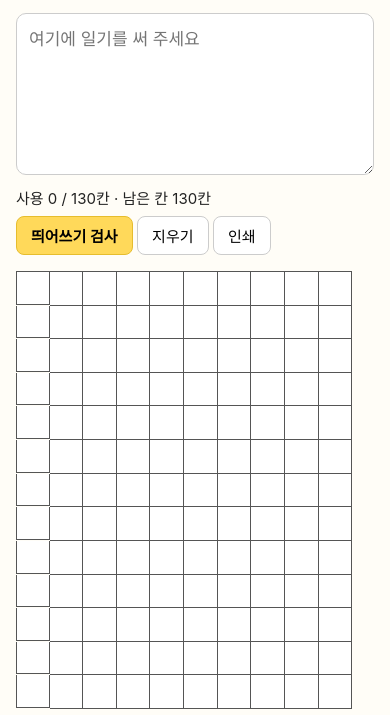
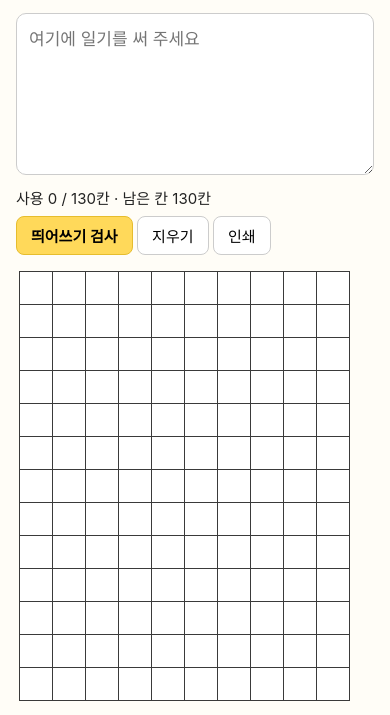
Before and after one commit to gyunam-unary/diary, a plain HTML site: page index.html in a window 390 px wide. Shown: the part 83-798 px from the top of the page. Drawn offline with Linux system fonts and the light colour scheme.

Commit message:
원고지 칸을 정수 픽셀 정사각형으로 맞춰 가로·세로 선이 일직선으로 이어지게 함

```diff
--- a/index.html
+++ b/index.html
@@ -16,20 +16,20 @@
   button{padding:8px 14px;font-size:15px;border:1px solid #ccc;background:#fff;border-radius:8px;cursor:pointer;font-family:inherit}
   button.primary{background:#ffd95a;border-color:#e6bd2e;font-weight:600}
   button:disabled{opacity:.6;cursor:default}
-  .grid{display:grid;grid-template-columns:repeat(10,minmax(0,1fr)) minmax(0,.65fr)}
-  .cell{aspect-ratio:1/1;border-right:1.5px solid #555;border-bottom:1.5px solid #555;display:flex;align-items:center;justify-content:center;font-size:clamp(16px,5.2vw,30px);background:#fff;min-width:0;position:relative}
-  .cell.f{border-left:1.5px solid #555}
-  .cell.top{border-top:1.5px solid #555}
+  /* 원고지: 모든 칸은 정수 px 크기의 같은 정사각형(border-box). 선은 1px로 칸 오른쪽·아래 + 판 왼쪽·위 */
+  .sheet{--cs:48px;--mw:31px;--ln:#3a3a3a;display:flex;align-items:flex-start;justify-content:center}
+  .board{display:grid;grid-template-columns:repeat(10,var(--cs));grid-auto-rows:var(--cs);border-top:1px solid var(--ln);border-left:1px solid var(--ln);background:#fff;flex:none}
+  .cell{box-sizing:border-box;width:var(--cs);height:var(--cs);min-width:var(--cs);min-height:var(--cs);max-width:var(--cs);max-height:var(--cs);flex:none;border-right:1px solid var(--ln);border-bottom:1px solid var(--ln);display:flex;align-items:center;justify-content:center;font-size:calc(var(--cs)*.6);line-height:1;background:#fff;position:relative;overflow:hidden;margin:0;padding:0}
   .cell.ov{color:#d33;background:#fff2f2}
-  .cell.line{border-top:3px solid #d33}
+  .cell.line{box-shadow:inset 0 2px 0 #d33}
   .cell.hl{background:#fff1a8;box-shadow:inset 0 0 0 2px #f0b400}
-  .cell .p{position:absolute;left:3px;bottom:2px;font-size:.68em;line-height:1;pointer-events:none}
-  .cell .p-share{position:absolute;right:5px;bottom:4px;font-size:.55em;line-height:1;pointer-events:none}
-  .cell .qo,.cell .qc{position:absolute;top:-.08em;font-size:1.05em;line-height:1;pointer-events:none}
-  .cell .qo{right:.12em}
-  .cell .qc{left:.02em}
-  .mg{display:flex;align-items:flex-end;justify-content:flex-start;padding:0 0 3px 3px;font-size:clamp(16px,5.2vw,30px);line-height:1;min-width:0}
-  .mg.v{align-items:center;justify-content:center;padding:0;color:#2a62d9;font-weight:700;font-size:clamp(14px,4.4vw,24px)}
+  .cell .p{position:absolute;left:12%;bottom:6%;font-size:.75em;line-height:1;pointer-events:none}
+  .cell .p-share{position:absolute;right:8%;bottom:6%;font-size:.6em;line-height:1;pointer-events:none}
+  .cell .qo,.cell .qc{position:absolute;top:6%;font-size:.9em;line-height:.8;pointer-events:none}
+  .cell .qo{right:10%}
+  .cell .qc{left:10%}
+  .mgcol{display:grid;grid-template-columns:var(--mw);grid-auto-rows:var(--cs);padding-top:1px;flex:none}
+  .mg{box-sizing:border-box;width:var(--mw);height:var(--cs);display:flex;align-items:center;justify-content:center;font-size:calc(var(--cs)*.5);line-height:1;color:#2a62d9;font-weight:700;overflow:hidden}
   .mg.ov{color:#d33}
   .note{font-size:13px;color:#777;margin-top:12px;line-height:1.6}
   .panel{margin:0 0 16px;border:1px solid #e6d9a8;background:#fffbea;border-radius:10px;padding:12px;font-size:15px}
@@ -43,7 +43,7 @@
   .sg .arrow{color:#999;margin:0 4px}
   .sg button{padding:6px 12px;font-size:14px}
   .small{font-size:12px;color:#8a7a3a;margin-top:8px;line-height:1.5}
-  @media print{textarea,.bar,.note,h1,p.sub,.panel{display:none}body{background:#fff;padding:0}.cell.hl{background:#fff;box-shadow:none}}
+  @media print{textarea,.bar,.note,h1,p.sub,.panel{display:none}body{background:#fff;padding:0}.wrap{max-width:none}.sheet{--cs:60px !important;--mw:39px !important}.cell.hl{background:#fff;box-shadow:none}}
 </style>
 </head>
 <body>
@@ -53,7 +53,7 @@
   <textarea id="t" rows="5" placeholder="여기에 일기를 써 주세요"></textarea>
   <div class="bar"><span id="c" class="count"></span><span><button id="chk" class="primary">띄어쓰기 검사</button> <button id="clr">지우기</button> <button onclick="window.print()">인쇄</button></span></div>
   <div id="p" class="panel" hidden></div>
-  <div id="g" class="grid"></div>
+  <div class="sheet" id="sheet"><div id="g" class="board"></div><div id="mgc" class="mgcol"></div></div>
   <p class="note">글 맨 첫 칸은 비우고, 띄어쓰기와 쉼표 같은 문장부호도 한 칸씩 차지해요. 줄 맨 앞에 오는 띄어쓰기는 생략하고, 엔터를 치면 다음 줄 첫 칸부터 이어 써요.<br>
   마침표(.) 뒤에는 칸을 비우지 않아요. 마침표가 혼자 한 칸을 쓸 때는 칸의 왼쪽 아래에 찍어요. 줄이 꽉 차서 마침표가 다음 줄로 넘어가면 그 줄 마지막 글자와 같은 칸의 오른쪽 아래에 찍어요. 줄 끝에서 띄어 써야 하면 다음 줄 첫 칸을 비우지 않고 칸 밖에 <b style="color:#2a62d9">V</b> 표시를 해요. (칸 밖 표시는 칸 수에 넣지 않아요.) 여는 큰따옴표는 칸의 오른쪽 위, 닫는 큰따옴표는 왼쪽 위에 두어요.</p>
   <p class="note">띄어쓰기 검사는 완벽하지 않을 수 있어요. 틀리게 알려 주거나 놓치는 곳도 있으니, 눌러 보기 전에 한 번 더 확인해 주세요. 검사는 이 기기 안에서만 이루어지고, 쓴 글은 어디로도 보내지지 않아요.</p>
@@ -115,17 +115,23 @@ function layout(text){
   let used=cells.length;while(used>0&&isEmpty(cells[used-1]))used--;
   return {cells,used,marks,cellOf};
 }
-function render(){
+function sizeSheet(){
+  const sh=document.getElementById('sheet');if(!sh)return;
+  const avail=sh.parentElement.clientWidth;
+  const cs=Math.max(20,Math.min(52,Math.floor((avail-2)/10.65)));
+  sh.style.setProperty('--cs',cs+'px');
+  sh.style.setProperty('--mw',Math.round(cs*.65)+'px');
+}
+function render(){sizeSheet();
   const {cells,used,marks,cellOf}=layout(t.value);
   let rows=Math.max(ROWS,Math.ceil(used/COLS));
   for(const r of Object.keys(marks))rows=Math.max(rows,(+r)+1);
-  g.innerHTML="";
+  const mgc=document.getElementById('mgc');
+  g.innerHTML="";mgc.innerHTML="";
   for(let r=0;r<rows;r++){
     for(let k=0;k<COLS;k++){
       const i=r*COLS+k;
       const d=document.createElement('div');d.className='cell';
-      if(k===0)d.classList.add('f');
-      if(r===0)d.classList.add('top');
       if(i>=MAX)d.classList.add('ov');
       if(r===ROWS)d.classList.add('line');
       if(hlCells.has(i))d.classList.add('hl');
@@ -133,8 +139,8 @@ function render(){
       g.appendChild(d);
     }
     const m=document.createElement('div');m.className='mg';
-    if(marks[r]){m.textContent=marks[r];if(marks[r]==="V")m.classList.add('v');if(r>=ROWS)m.classList.add('ov');m.title="여기서 띄어 써요";}
-    g.appendChild(m);
+    if(marks[r]){m.textContent=marks[r];if(r>=ROWS)m.classList.add('ov');m.title="여기서 띄어 써요";}
+    mgc.appendChild(m);
   }
   const over=used-MAX;
   c.textContent=over>0?`130칸을 ${over}칸 넘었어요 (빨간 칸)`:`사용 ${used} / ${MAX}칸 · 남은 칸 ${MAX-used}칸`;
@@ -203,6 +209,7 @@ t.addEventListener('input',()=>{
   }
   render();
 });
+window.addEventListener('resize',sizeSheet);sizeSheet();
 document.getElementById('clr').onclick=()=>{t.value="";checkedText=null;sugg=[];hlCells=new Set();panel.hidden=true;render();t.focus();};
 render();
 </script>
```
